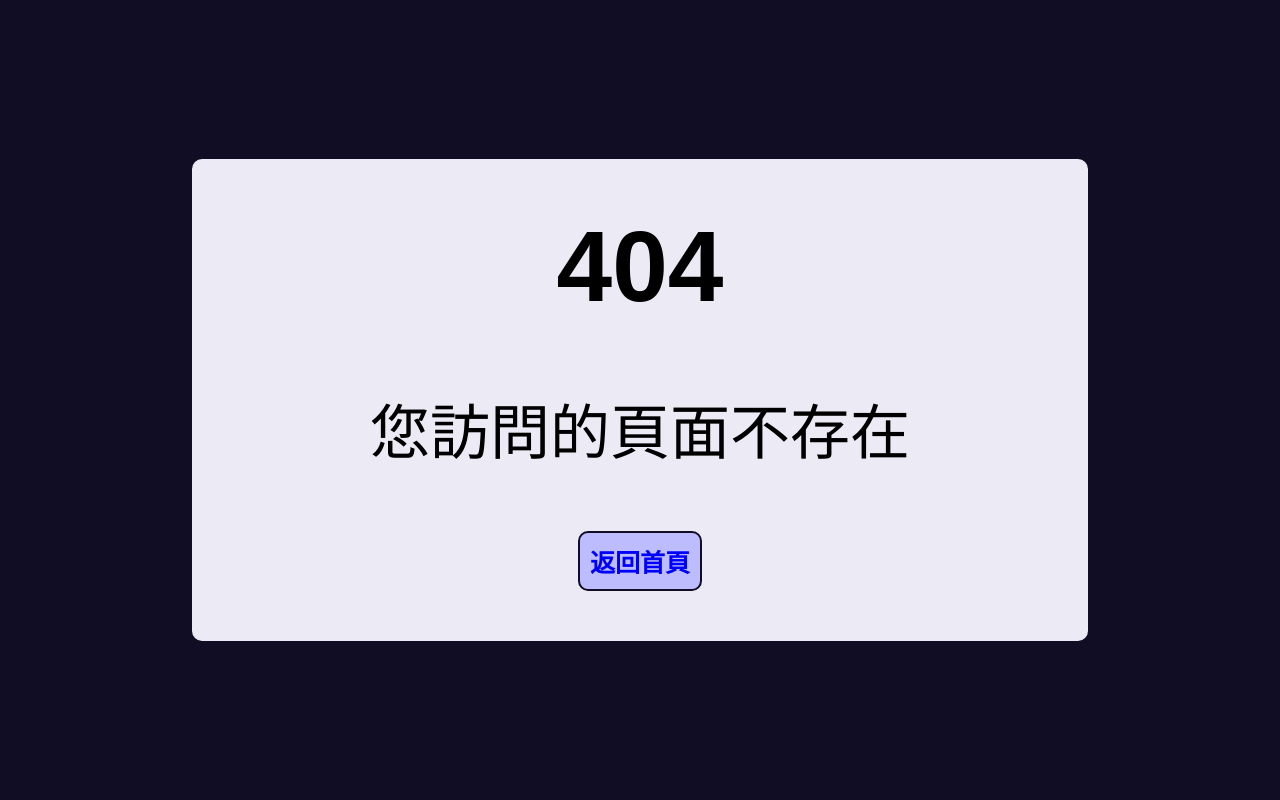
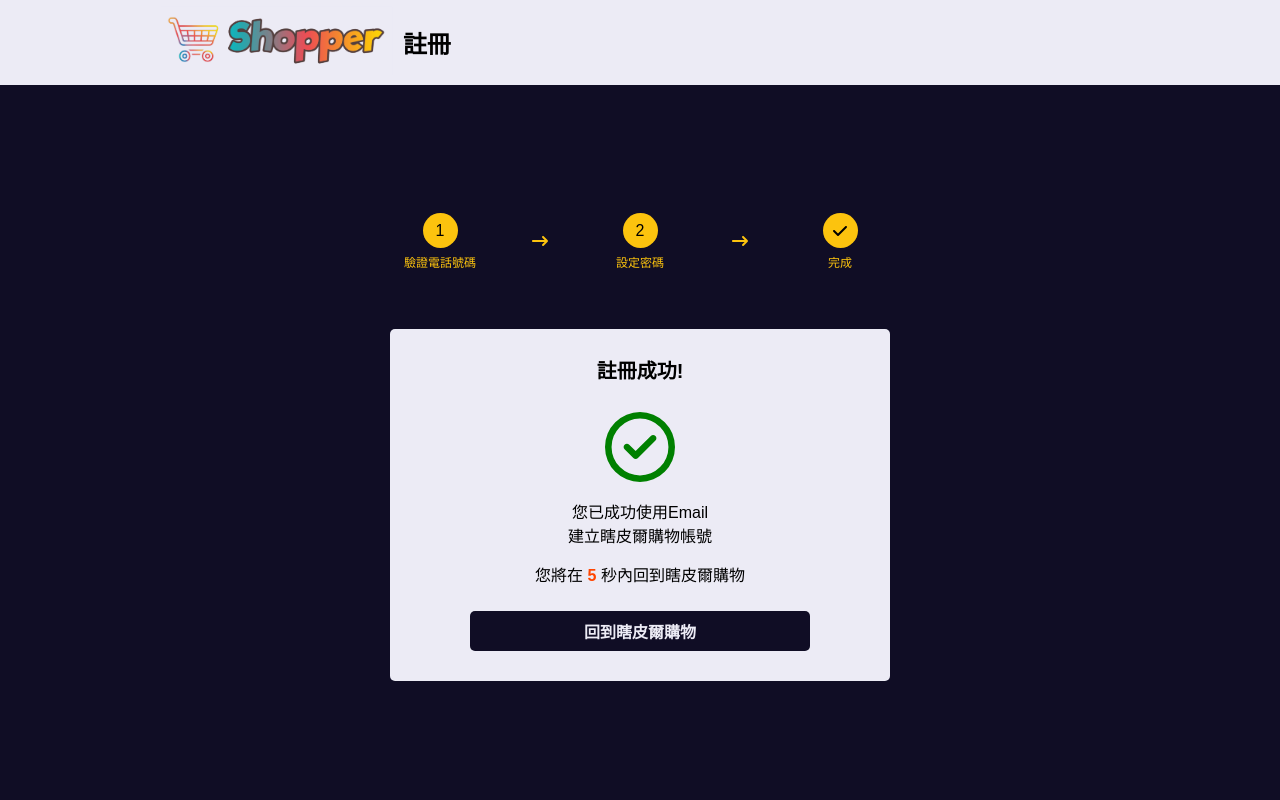
Before and after one commit to Alejandrocsdev/shopper-client, a React (Vite) app: page /success in a window 1280 px wide. Before the commit this address had no page. Shown: the top 800 px of the page. Built offline with nearby package versions, Linux system fonts and the light colour scheme.

Commit message:
add SignUp step 3
- add Success component.

```diff
--- a/src/App.jsx
+++ b/src/App.jsx
@@ -8,8 +8,11 @@ import Layout from './components/Layout'
 import Home from './pages/Home'
 import SignUp from './pages/SignUp'
 import SignIn from './pages/SignIn'
+
 import OtpCard from './pages/SignUpSteps/Step1'
 import PasswordCard from './pages/SignUpSteps/Step2'
+import Success from './pages/SignUpSteps/Step3'
+
 import NotFound from './pages/NotFound'
 
 function App() {
@@ -21,6 +24,7 @@ function App() {
           <Route path="/signIn" element={<SignIn />} />
           <Route path="/otp" element={<OtpCard />} />
           <Route path="/password" element={<PasswordCard />} />
+          <Route path="/success" element={<Success />} />
 
           <Route path="/" element={<Layout />}>
             {/* 公開路由 */}
--- /dev/null
+++ b/src/components/Sign/Step/Success/index.jsx
@@ -0,0 +1,76 @@
+// 模組樣式
+import S from './style.module.css'
+// Font Awesome
+import { FontAwesomeIcon } from '@fortawesome/react-fontawesome'
+import { faCircleCheck } from '@fortawesome/free-regular-svg-icons'
+// 鉤子函式
+import { useState, useEffect } from 'react'
+import { useNavigate } from 'react-router-dom'
+
+// 成功頁面: 註冊 / 重設密碼
+function Success({ id, phone, email, isSignUp = false }) {
+  // 導向
+  const navigate = useNavigate()
+  // 倒數計時秒數
+  const [count, setCount] = useState(10)
+
+  // 成功圖示
+  const successIcon = <FontAwesomeIcon icon={faCircleCheck} />
+
+  // 處理倒數計時
+  useEffect(() => {
+    const countdown = setInterval(() => {
+      setCount((prevCount) => prevCount - 1)
+    }, 1000)
+
+    if (count === 0) {
+      clearInterval(countdown)
+      handleSubmit()
+    }
+
+    return () => clearInterval(countdown)
+  }, [count, navigate])
+
+  // 處理表單提交事件
+  const handleSubmit = async () => {
+    if (isSignUp) {
+      try {
+        const response = await axios.post(`${AUTO_SIGN_IN_URL}/${id}`, null, {
+          withCredentials: true
+        })
+        const accessToken = response.data.result
+        setAuth({ accessToken })
+        setSign(true)
+        console.log('自動登入')
+        navigate('/profile')
+      } catch (err) {
+        console.log('自動登入失敗')
+      }
+    } else {
+      await axios.post(NOTIFY_RESET_URL, { email })
+      navigate('/signIn')
+    }
+  }
+
+  return (
+    <>
+      <div className={S.successIcon}>{successIcon}</div>
+      <div className={S.cardText}>
+        <div className={S.text}>
+          您已成功使用{phone ? '電話號碼' : 'Email'}{' '}
+          <span className={S.method}>{phone ? phone : email}</span>
+          <div>{isSignUp ? '建立瞎皮爾購物帳號' : '重設密碼'}</div>
+        </div>
+        <div className={S.text}>
+          您將在 <span className={S.count}>{count}</span> 秒內回到
+          {isSignUp ? '瞎皮爾購物' : '登入頁面'}
+        </div>
+      </div>
+      <div className={S.submit}>
+        {isSignUp ? '回到瞎皮爾購物' : '回到登入頁面'}
+      </div>
+    </>
+  )
+}
+
+export default Success
--- /dev/null
+++ b/src/components/Sign/Step/Success/style.module.css
@@ -0,0 +1,51 @@
+.successIcon {
+  font-size: 70px;
+  color: green;
+  text-align: center;
+}
+
+.cardText {
+  margin: 10px 0;
+}
+
+.text {
+  font-size: 16px;
+  margin-bottom: 15px;
+  text-align: center;
+}
+
+.method {
+  color: orangered;
+  font-weight: 700;
+  font-size: 16px;
+  letter-spacing: 2px;
+  text-align: center;
+}
+
+.count {
+  color: orangered;
+  font-weight: 700;
+}
+
+.submit {
+  height: 40px;
+  margin-top: 25px;
+  font-weight: 700;
+  border-radius: 5px;
+  color: #ECEBF5;
+  background-color: #100D25;
+  display: flex;
+  justify-content: center;
+  align-items: center;
+  cursor: pointer;
+}
+
+.submit:hover {
+  background-color: hsl(248, 48%, 40%)
+}
+
+@media (max-width: 650px) {
+  .text {
+    font-size: 14px;
+  }
+}
--- /dev/null
+++ b/src/pages/SignUpSteps/Step3.jsx
@@ -0,0 +1,18 @@
+// 組件
+import Step from '../../components/Sign/Step'
+import Success from '../../components/Sign/Step/Success'
+
+// 註冊(3): 完成成功畫面
+function Step3({ id, phone }) {
+  return (
+    <Step
+      pageName="註冊"
+      steps={true}
+      step={3}
+      cardName="註冊成功!"
+      main={<Success id={id} phone={phone} isSignUp={true} />}
+    />
+  )
+}
+
+export default Step3
```
